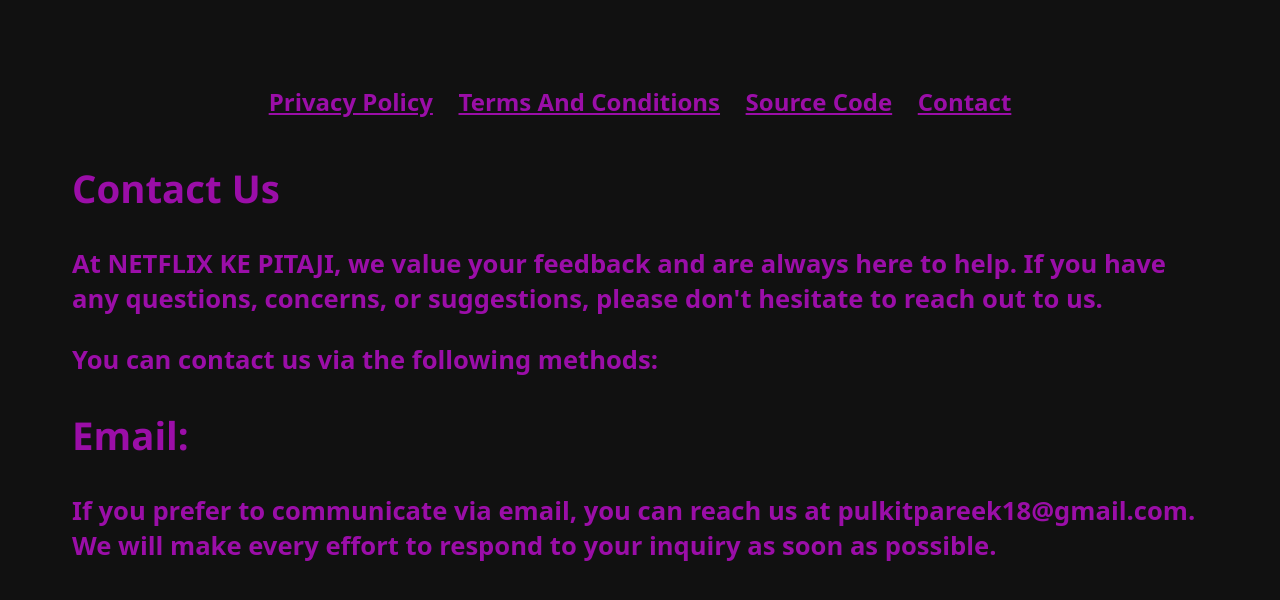
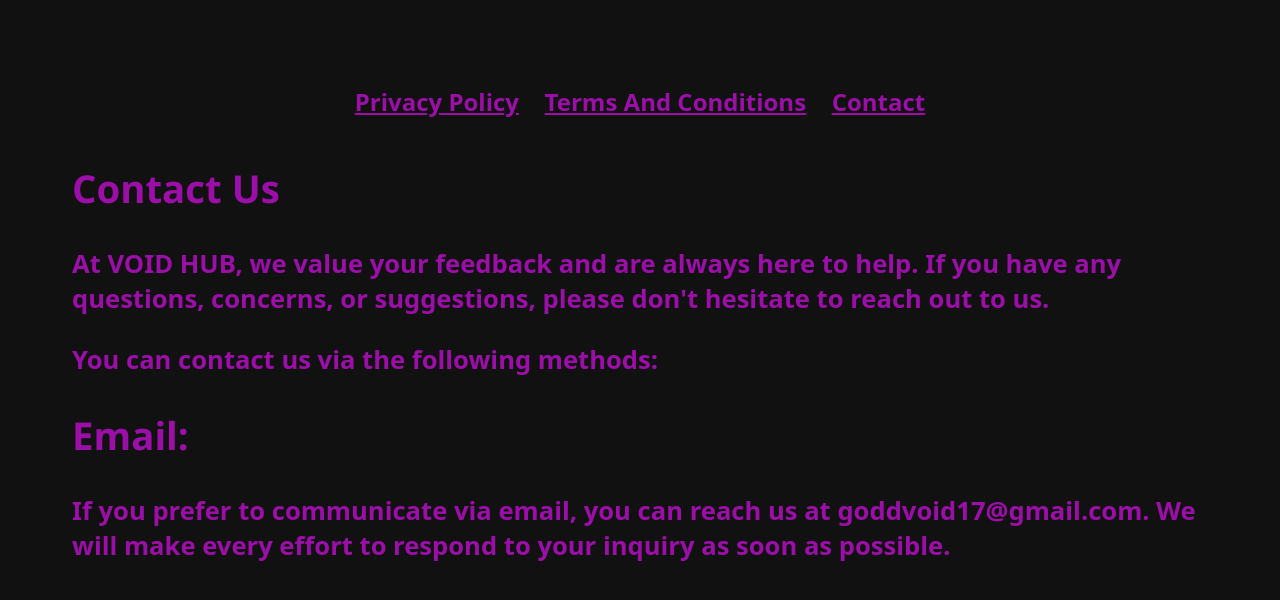
Before and after one commit to arcanevoid17/WatchV, a plain HTML site: page contact.html in a window 1280 px wide. Drawn offline with Linux system fonts and the light colour scheme.

Commit message:
credits2

```diff
--- a/contact.html
+++ b/contact.html
@@ -16,20 +16,20 @@
         <div class="pagelinks">
             <a href="/privacy-policy.html" target="_blank">Privacy Policy</a>
             <a href="/terms-and-conditions.html" target="_blank">Terms And Conditions</a>
-            <a href="https://github.com/pulkitpareek18/netflix" target="_blank">Source Code</a>
+
             <a href="/contact.html" target="_blank">Contact</a>
         </div>
 
         <h2>Contact Us</h2>
 
-        <p>At NETFLIX KE PITAJI, we value your feedback and are always here to help. If you have any questions,
+        <p>At VOID HUB, we value your feedback and are always here to help. If you have any questions,
             concerns, or suggestions, please don't hesitate to reach out to us.</p>
 
         <p>You can contact us via the following methods:</p>
 
         <h2>Email:</h2>
 
-        <p>If you prefer to communicate via email, you can reach us at pulkitpareek18@gmail.com. We will make every
+        <p>If you prefer to communicate via email, you can reach us at goddvoid17@gmail.com. We will make every
             effort to respond to your inquiry as soon as possible.</p>
 
     </div>
```
Also changed, not shown: terms-and-conditions.html (+1 -1 lines).
